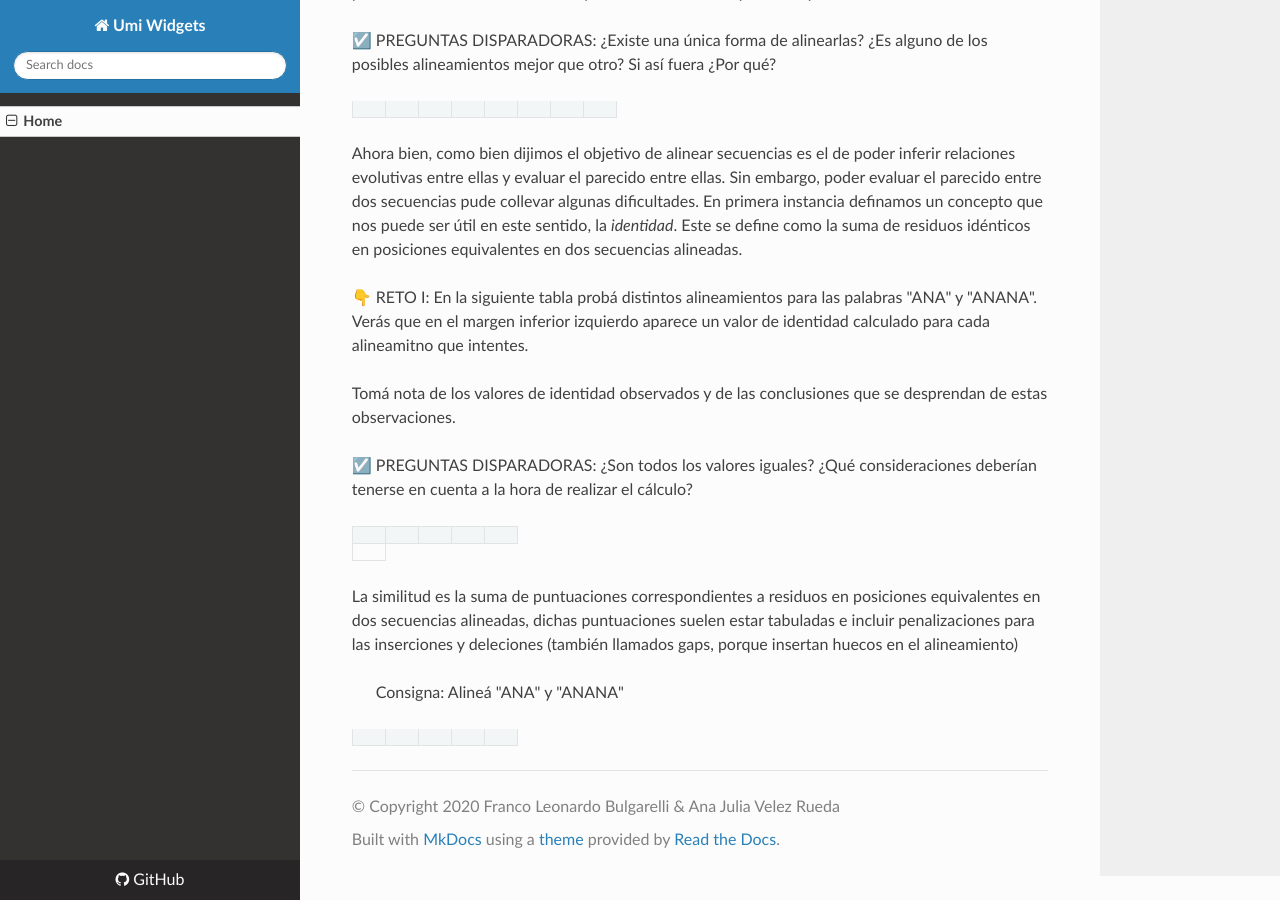
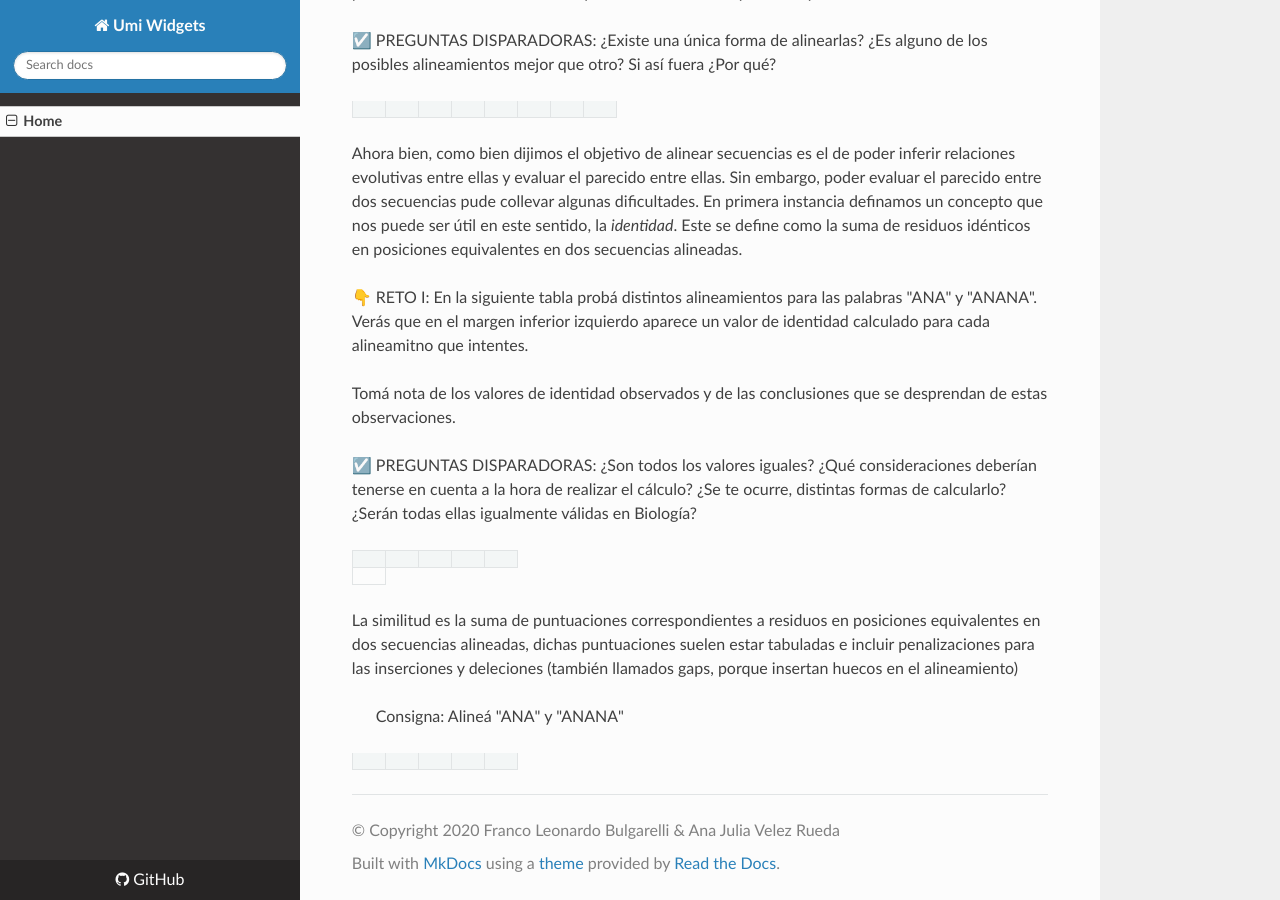
Before and after one commit to flbulgarelli/umi, an MkDocs documentation site: the page built from docs/index.md, in a window 1280 px wide and 900 px high, scrolled down 2092 px. Built offline with MkDocs 1.6.1, drawn with Linux system fonts in a browser that asks for light colours; nearby versions of some CDN libraries.

Commit message:
reto II disparadores

```diff
--- a/docs/index.md
+++ b/docs/index.md
@@ -40,6 +40,8 @@ Para comenzar a pensar sobre las complejidades que reviste este análisis comenc
 <p class='disparadores'>
  ☑️ PREGUNTAS DISPARADORAS: ¿Existe una única forma de alinearlas? ¿Es alguno de los posibles alineamientos mejor que otro? Si así fuera ¿Por qué?
 </p>
+
+
 <div class='container'>
 <table class="umi-alignment-table" >
   <tr class="umi-alignment-row"  data-align-expected="-BAN-ANA"></tr>
@@ -57,15 +59,18 @@ Para comenzar a pensar sobre las complejidades que reviste este análisis comenc
 </table>
 </div>
 
+
+
 <p class='informative-text'>
 Ahora bien, como bien dijimos el objetivo de alinear secuencias es el de poder inferir relaciones evolutivas entre ellas y evaluar el parecido entre ellas. Sin embargo, poder evaluar el parecido entre dos secuencias pude collevar algunas dificultades. En primera instancia definamos un concepto que nos puede ser útil en este sentido, la <i>identidad</i>. Este se define como la suma de residuos idénticos en posiciones equivalentes en dos secuencias alineadas.
 </p>
 <p class='reto'> 👇 RETO I: En la siguiente tabla probá distintos alineamientos para las palabras "ANA" y "ANANA". Verás que en el margen inferior izquierdo aparece un valor de identidad calculado para cada alineamitno que intentes. </p>
 <p class='reto'> Tomá nota de los valores de identidad observados y de las conclusiones que se desprendan de estas observaciones. </p>
 <p class='disparadores'>
- ☑️ PREGUNTAS DISPARADORAS: ¿Son todos los valores iguales? ¿Qué consideraciones deberían tenerse en cuenta a la hora de realizar el cálculo?
+ ☑️ PREGUNTAS DISPARADORAS: ¿Son todos los valores iguales? ¿Qué consideraciones deberían tenerse en cuenta a la hora de realizar el cálculo? ¿Se te ocurre, distintas formas de calcularlo? ¿Serán todas ellas igualmente válidas en Biología?
 </p>
 
+<div class='container'>
 <table class="umi-alignment-table" >
   <tr class="umi-alignment-row"  data-align-expected="--ANA"></tr>
   <tr class="umi-alignment-row" data-align-expected="ANANA"></tr>
@@ -80,6 +85,8 @@ Ahora bien, como bien dijimos el objetivo de alinear secuencias es el de poder i
     <td class="umi-alignment-identity-level">
   </tr>
 </table>
+</div>
+
 
 <p class='informative-text'>La similitud es la suma de puntuaciones correspondientes a residuos en posiciones equivalentes en dos secuencias alineadas, dichas puntuaciones suelen estar tabuladas e incluir penalizaciones para las inserciones y deleciones (también llamados gaps, porque insertan huecos en el alineamiento)</p>
 
```
